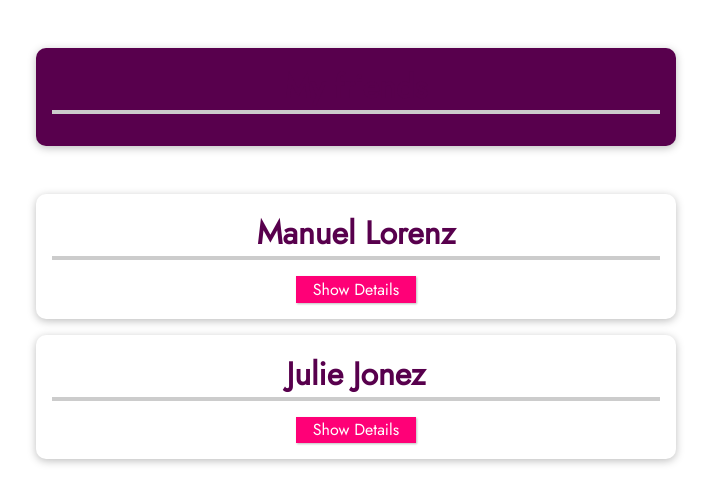
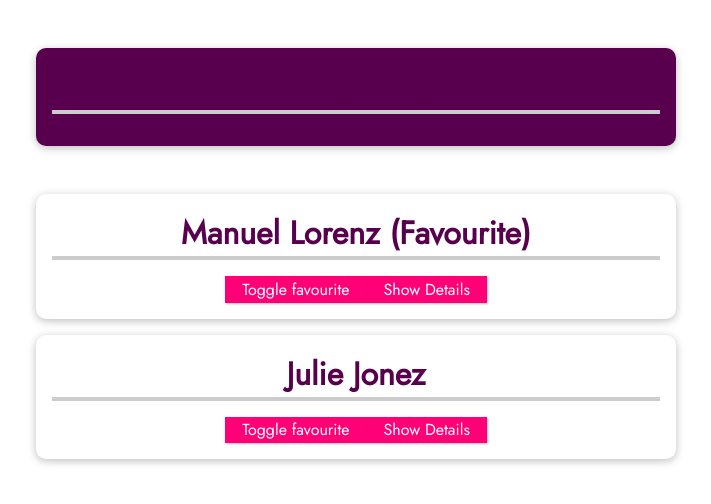
Before and after one commit to AndreaLupo/vue-07-new-vue-cli-project, a Vue app: page / in a window 1280 px wide. Shown: the top 504 px of the page, without its empty margins (284-995 px from the left). Built offline with nearby package versions, Linux system fonts and the light colour scheme.

Commit message:
Modify locally props

```diff
--- a/src/App.vue
+++ b/src/App.vue
@@ -13,7 +13,7 @@
         </ul>
     </li> -->
     <friend-contact v-for="friend of friends" :key="friend.id" :name="friend.name"
-      :phoneNumber="friend.phone" :email-address="friend.email"></friend-contact>
+      :phoneNumber="friend.phone" :email-address="friend.email" :is-favourite="friend.favourite"></friend-contact>
   </ul>
   </section>
 </template>
@@ -32,13 +32,15 @@ export default {
                     id: 'manuel',
                     name: 'Manuel Lorenz',
                     phone: '0123 3532 123',
-                    email: 'manuel@localhost.com'
+                    email: 'manuel@localhost.com',
+                    favourite: '1'
                 },
                 {
                     id: 'julie',
                     name: 'Julie Jonez',
                     phone: '0123 3532 124',
-                    email: 'julie@localhost.com'
+                    email: 'julie@localhost.com',
+                    favourite: '0'
                 }
             ]
         };
--- a/src/components/FriendContact.vue
+++ b/src/components/FriendContact.vue
@@ -1,6 +1,7 @@
 <template>
   <li>
-    <h2>{{name}}</h2>
+    <h2>{{name}} {{ friendIsFavourite === '1' ? '(Favourite)': ''}}</h2>
+    <button @click="toggleFavourite"> Toggle favourite</button>
     <button @click="toggleDetails">{{detailsAreVisible ? 'Hide': 'Show'}} Details</button>
     <ul v-if="detailsAreVisible">
     <li><strong>Phone:</strong> {{phoneNumber}}</li>
@@ -10,16 +11,26 @@
 </template>
 
 <script>
+
 export default {
     data() {
         return {
-            detailsAreVisible: false
+            detailsAreVisible: false,
+            friendIsFavourite: this.isFavourite
         };
     },
-    props: ['name', 'phoneNumber', 'emailAddress'],
+    props: ['name', 'phoneNumber', 'emailAddress', 'isFavourite'],
     methods: {
         toggleDetails() {
             this.detailsAreVisible = !this.detailsAreVisible;
+        },
+        toggleFavourite() {
+            if (this.friendIsFavourite === '1' ) {
+                this.friendIsFavourite ='0';
+            }
+            else if(this.friendIsFavourite === '0') {
+                this.friendIsFavourite ='1';
+            }
         }
     }
 }
```
